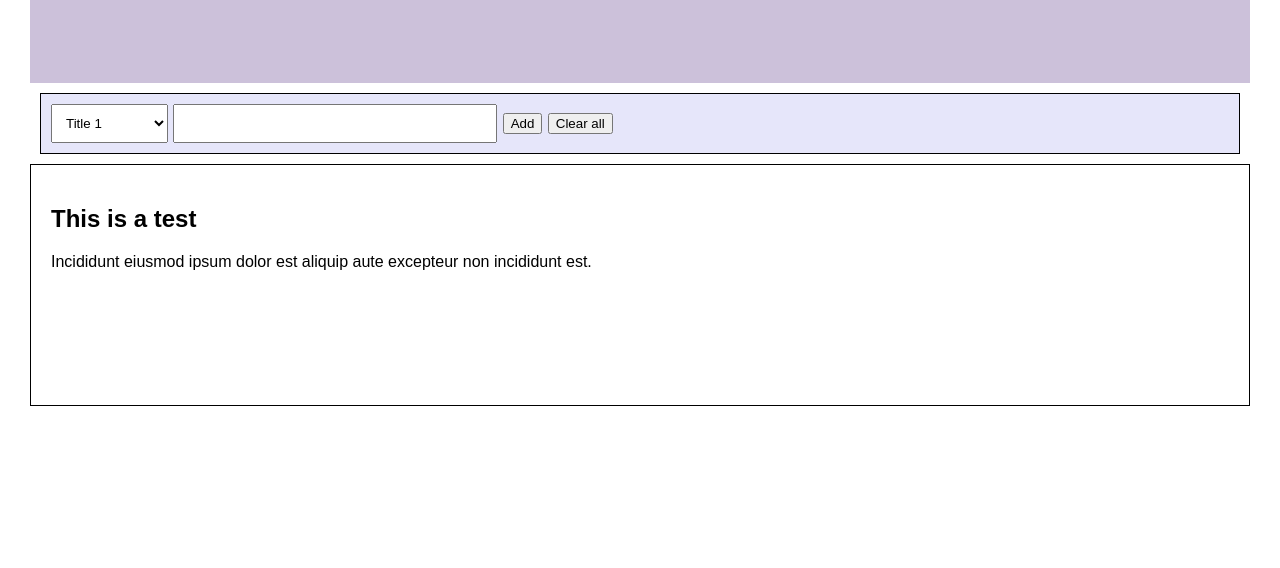
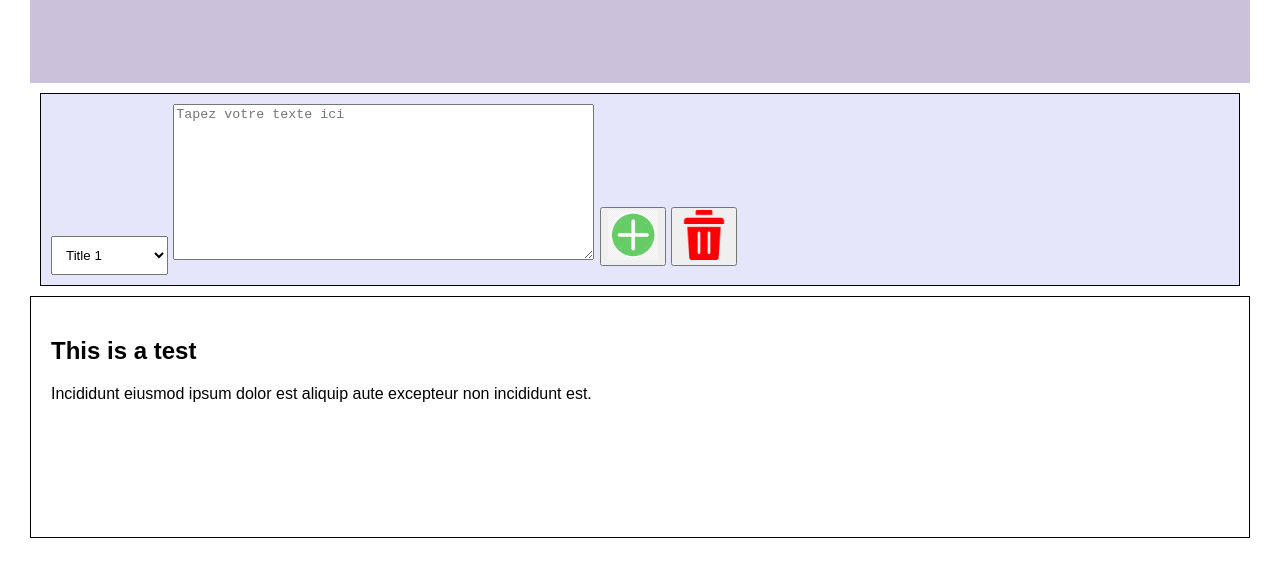
Before and after one commit to RomainSouveton/2025-R410-TP01-Souveton, a website with bundled scripts: page index.html in a window 1280 px wide. Shown: the part 358-926 px from the top of the page. Before the commit the page ends 800 px from the top, so only its background shows below. Built offline with nearby package versions, Linux system fonts and the light colour scheme.

Commit message:
4-améliorations

```diff
--- a/index.html
+++ b/index.html
@@ -20,9 +20,10 @@
                 <option value="p">Paragraph</option>
                 <option value="code">Source code</option>
             </select>
-            <input type="text" id="html" >
-            <button id="ok">Add</button>
-            <button id="clear" >Clear all</button>
+
+            <textarea rows="10" cols="50" id="html" placeholder="Tapez votre texte ici"></textarea>
+            <button id="ok"><img src="ressources/plus.jpg" height="50" width="50" alt="ajout texte"></button>
+            <button id="clear" ><img src="ressources/bin.png" height="50" width="50" alt="supprimer texte"></button>
         </div>
         <div id="result">
             <h2>This is a test</h2>
--- a/ts/mainview.ts
+++ b/ts/mainview.ts
@@ -2,15 +2,16 @@ export class MainView {
     result: HTMLDivElement
     link: HTMLButtonElement
     select: HTMLSelectElement
-    input: HTMLInputElement
+    input: HTMLTextAreaElement
     addBtn: HTMLButtonElement
 
     constructor() {
         this.result = document.getElementById('result') as HTMLDivElement;
         this.link = document.getElementById('clear') as HTMLButtonElement;
-        this.input = document.getElementById('html') as HTMLInputElement;
+        this.input = document.getElementById('html') as HTMLTextAreaElement;
         this.select = document.getElementById('type') as HTMLSelectElement;
         this.link.addEventListener("click", () => this.clearResult());
+
         this.addBtn = document.getElementById('ok') as HTMLButtonElement;
         this.addBtn.addEventListener("click", () => this.ClickAddTexte());
     }
```
Also changed, not shown: ressources/bin.png (added), ressources/plus.jpg (added).
